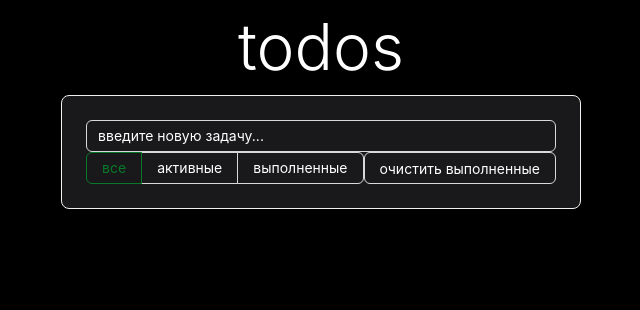
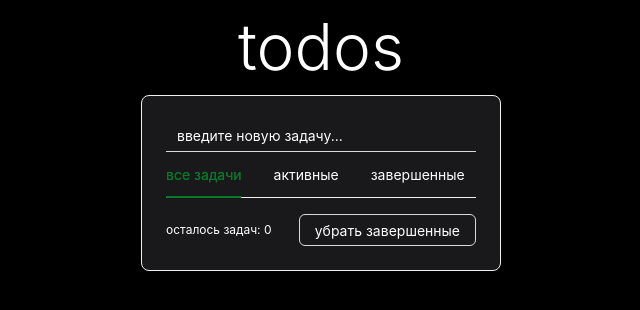
Before and after one commit to AntonyantsArtyom/Mindbox-ToDo, a React (Vite) app: page / in a window 1280 px wide. Shown: the top 310 px of the page, without its empty margins (319-959 px from the left). Built offline with nearby package versions, Linux system fonts and the light colour scheme.

Commit message:
chore: add checked count text and some UI styles

```diff
--- a/src/App.styles.ts
+++ b/src/App.styles.ts
@@ -1,4 +1,4 @@
-import { Typography } from "antd";
+import { Card, Typography } from "antd";
 import styled from "styled-components";
 import { createGlobalStyle } from "styled-components";
 
@@ -31,3 +31,15 @@ export const TitleStyled = styled(Typography.Title)`
     font-size: 64px;
   }
 `;
+
+export const TextStyled = styled(Typography.Paragraph)`
+  && {
+    padding: 0px;
+    margin: 0px;
+    font-size: 12px;
+  }
+`;
+
+export const CardStyled = styled(Card)`
+  width: 360px;
+`;
--- a/src/App.tsx
+++ b/src/App.tsx
@@ -1,7 +1,7 @@
-import { Input, Card, Checkbox, Flex, Radio, Button, ConfigProvider } from "antd";
+import { Input, Checkbox, Flex, Button, ConfigProvider, Tabs } from "antd";
 import { useState, type KeyboardEventHandler } from "react";
 import { v4 as uuidv4 } from "uuid";
-import { ContainerStyled, GlobalStyle, themeConfig, TitleStyled } from "./App.styles";
+import { CardStyled, ContainerStyled, GlobalStyle, TextStyled, themeConfig, TitleStyled } from "./App.styles";
 
 interface ITask {
   value: string;
@@ -48,8 +48,8 @@ function App() {
       <GlobalStyle />
       <ContainerStyled>
         <TitleStyled>todos</TitleStyled>
-        <Card>
-          <Input onPressEnter={addNewTask} name="new_task" placeholder="введите новую задачу..." />
+        <CardStyled>
+          <Input variant="underlined" onPressEnter={addNewTask} name="new_task" placeholder="введите новую задачу..." />
           <Flex vertical>
             {filteredTasks.map((task) => (
               <Checkbox key={task.value} checked={task.checked} onChange={() => toggleChecked(task.value)}>
@@ -57,15 +57,20 @@ function App() {
               </Checkbox>
             ))}
           </Flex>
-          <Flex>
-            <Radio.Group value={filter} onChange={(e) => setFilter(e.target.value)}>
-              <Radio.Button value="All">все</Radio.Button>
-              <Radio.Button value="Active">активные</Radio.Button>
-              <Radio.Button value="Completed">выполненные</Radio.Button>
-            </Radio.Group>
-            <Button onClick={clearCompleted}>очистить выполненные</Button>
+          <Tabs
+            activeKey={filter}
+            onChange={(key) => setFilter(key as "All" | "Active" | "Completed")}
+            items={[
+              { key: "All", label: "все задачи" },
+              { key: "Active", label: "активные" },
+              { key: "Completed", label: "завершенные" },
+            ]}
+          />
+          <Flex align="center" justify="space-between">
+            <TextStyled>осталось задач: {tasks.filter((t) => !t.checked).length}</TextStyled>
+            <Button onClick={clearCompleted}>убрать завершенные</Button>
           </Flex>
-        </Card>
+        </CardStyled>
       </ContainerStyled>
     </ConfigProvider>
   );
```
